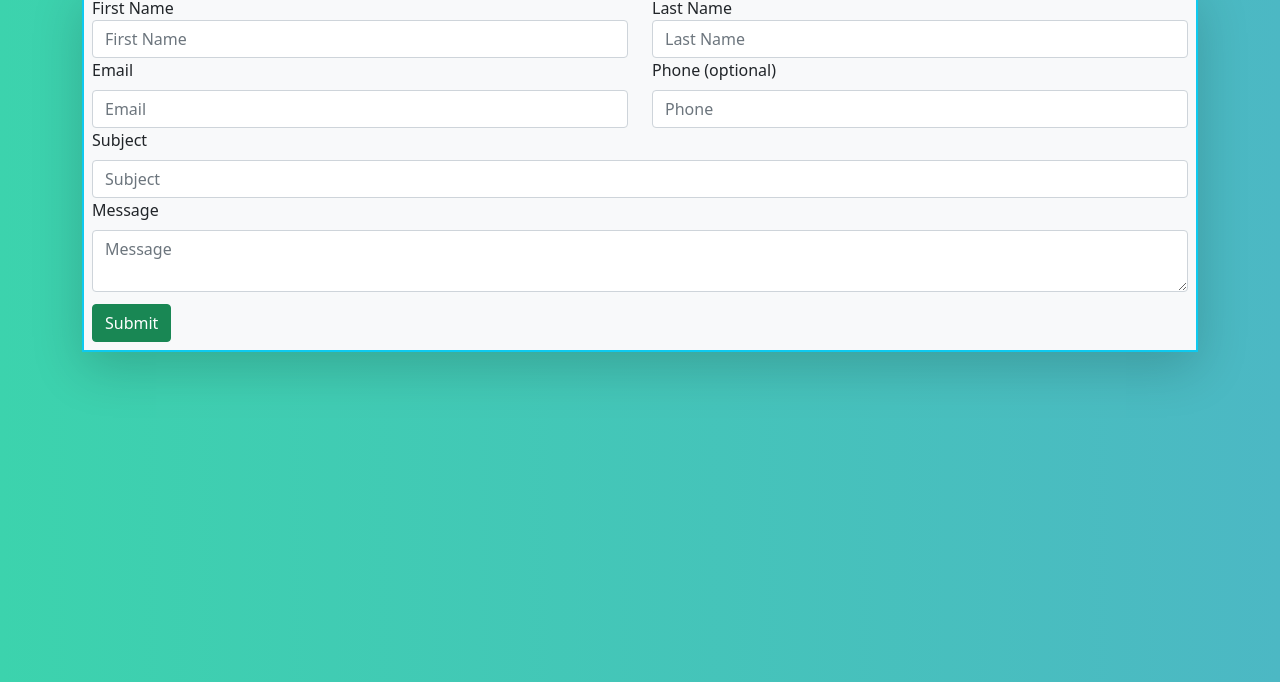
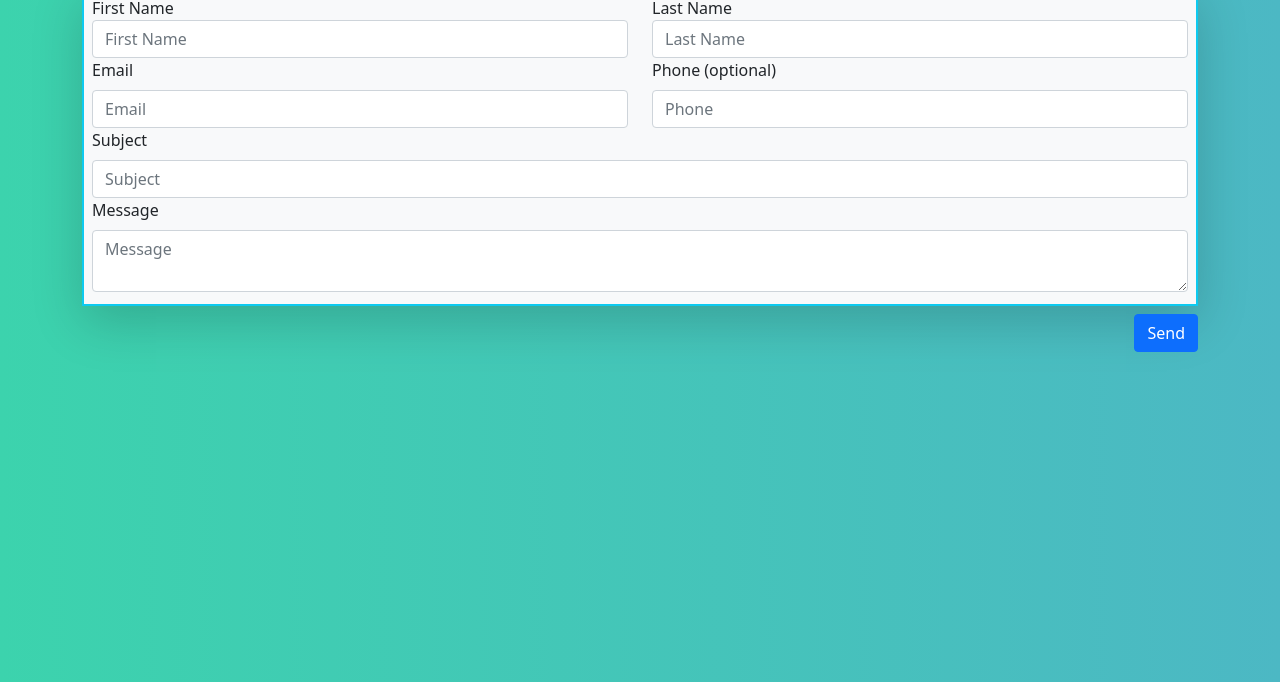
Before and after one commit to DLNickell/ContactForm, a plain HTML site: page index.html in a window 1280 px wide. Shown: the part 118-800 px from the top of the page. Drawn offline with nearby package versions, Linux system fonts and the light colour scheme.

Commit message:
Update index.html

```diff
--- a/index.html
+++ b/index.html
@@ -49,7 +49,10 @@
                         <textarea type="text" name="Message" class="form-control" placeholder="Message" aria-label="Message" required></textarea>
                    </div>
                </div>
-               <button type="submit" class="btn btn-success mt-2">Submit</button>
+               </div>
+               <div class="d-grid gap-2 d-md-flex justify-content-md-end mt-2">
+                <button class="btn btn-primary" type="button">Send</button>
+              </div>
            </form>
        </div>
     </div>
```
